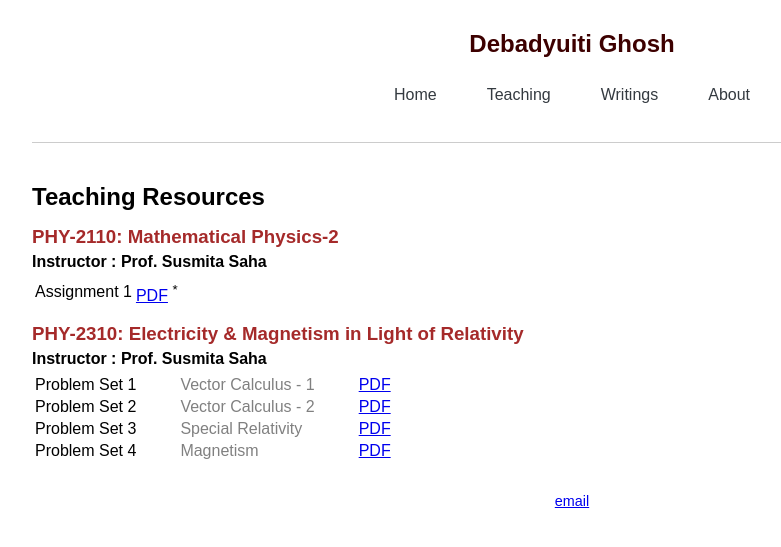
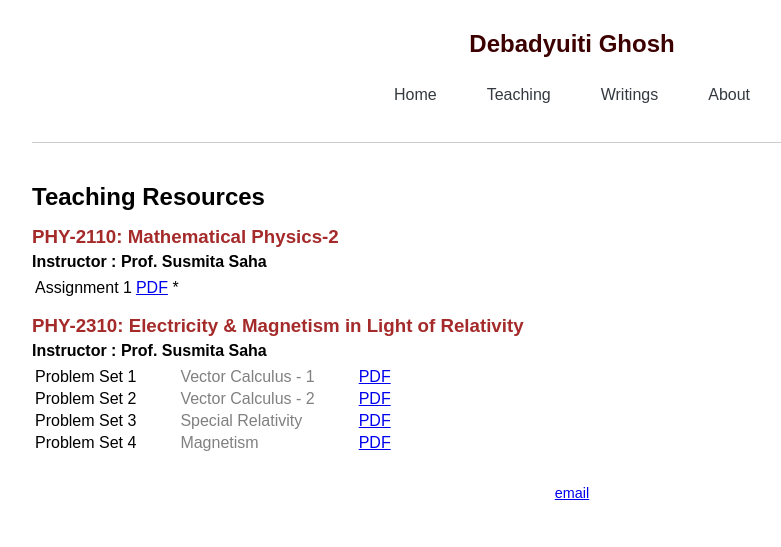
Before and after one commit to debadyuitighosh/debadyuitighosh.github.io, a Jekyll site: the page built from Teaching/teaching.md, in a window 1280 px wide. Shown: the top 547 px of the page, without its empty margins (68-849 px from the left). Built offline with Jekyll 4.4.1, drawn with Linux system fonts in a browser that asks for light colours.

```diff
--- a/Teaching/teaching.md
+++ b/Teaching/teaching.md
@@ -3,7 +3,7 @@ layout: default
 title: Teaching
 class: teaching-page
 permalink: /teaching/
-footer: "<sup>*</sup> &rarr; Major contributions from course instructor/ other TFs"
+footer: " * Major contributions from course instructor/ other TFs"
 ---
 
 ## Teaching Resources
@@ -12,7 +12,7 @@ footer: "<sup>*</sup> &rarr; Major contributions from course instructor/ other T
 #### Instructor : Prof. Susmita Saha
 
 |--------------|------------------------------------------------------------|
-| Assignment 1 |  [PDF](teaching/phy2110/assignment-1(full-set).pdf) <sup>*<sup>    |
+| Assignment 1 |  [PDF](teaching/phy2110/assignment-1(full-set).pdf) *      |
 
 ### <font color='brown'> PHY-2310: Electricity & Magnetism in Light of Relativity
 #### Instructor : Prof. Susmita Saha
```
